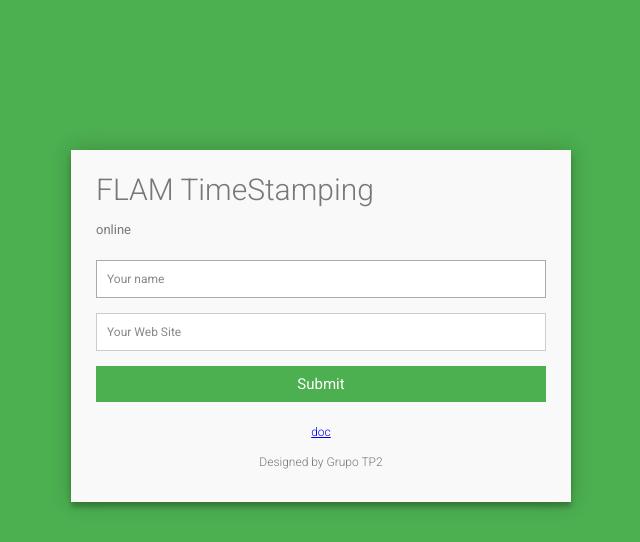
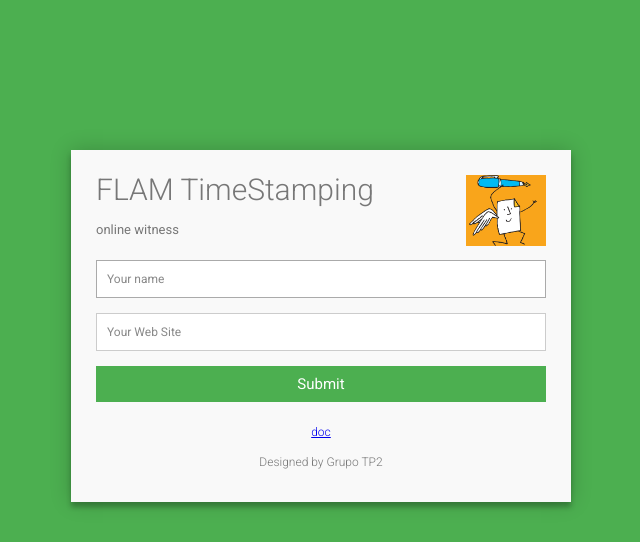
Before and after one commit to axelmaddonni/seginf, a Flask app: page / in a window 1280 px wide. Shown: the top 542 px of the page, without its empty margins (319-959 px from the left). Run offline with Flask 2, Linux system fonts and the light colour scheme.

Commit message:
Modifica index

```diff
--- a/ServicioAPP/templates/index.html
+++ b/ServicioAPP/templates/index.html
@@ -7,8 +7,8 @@
 
   <div class="container">
     <form id="contact" action="{{ url_for('submit') }}" method="post">
-      <h3>FLAM TimeStamping</h3>
-      <h4> online</h4>
+      <h3>FLAM TimeStamping <img style='width:80px; float:right' src="/static/signature.png"></h3>
+      <h4> online witness</h4>
       <fieldset>
         <input name="nombre" placeholder="Your name" type="text" tabindex="1" required autofocus>
       </fieldset>
```
Also changed, not shown: ServicioAPP/static/signature.png (added).
